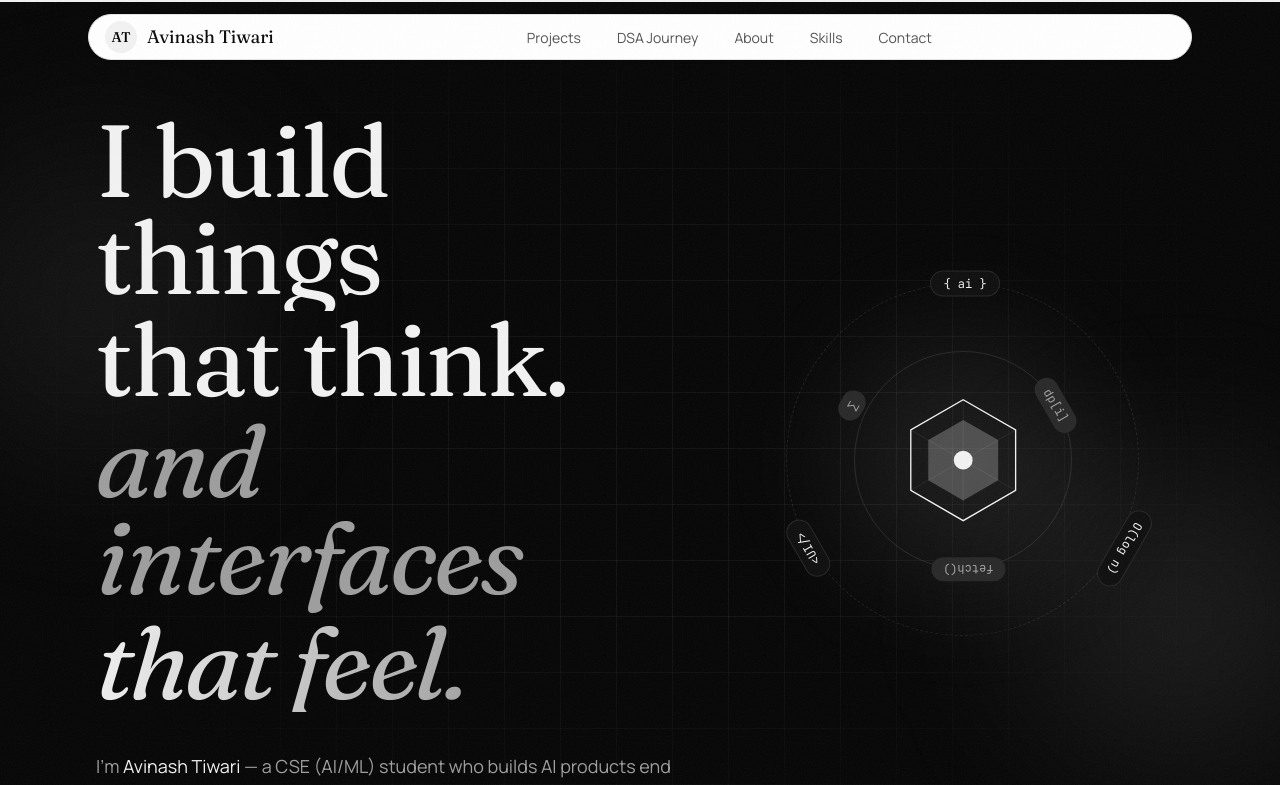
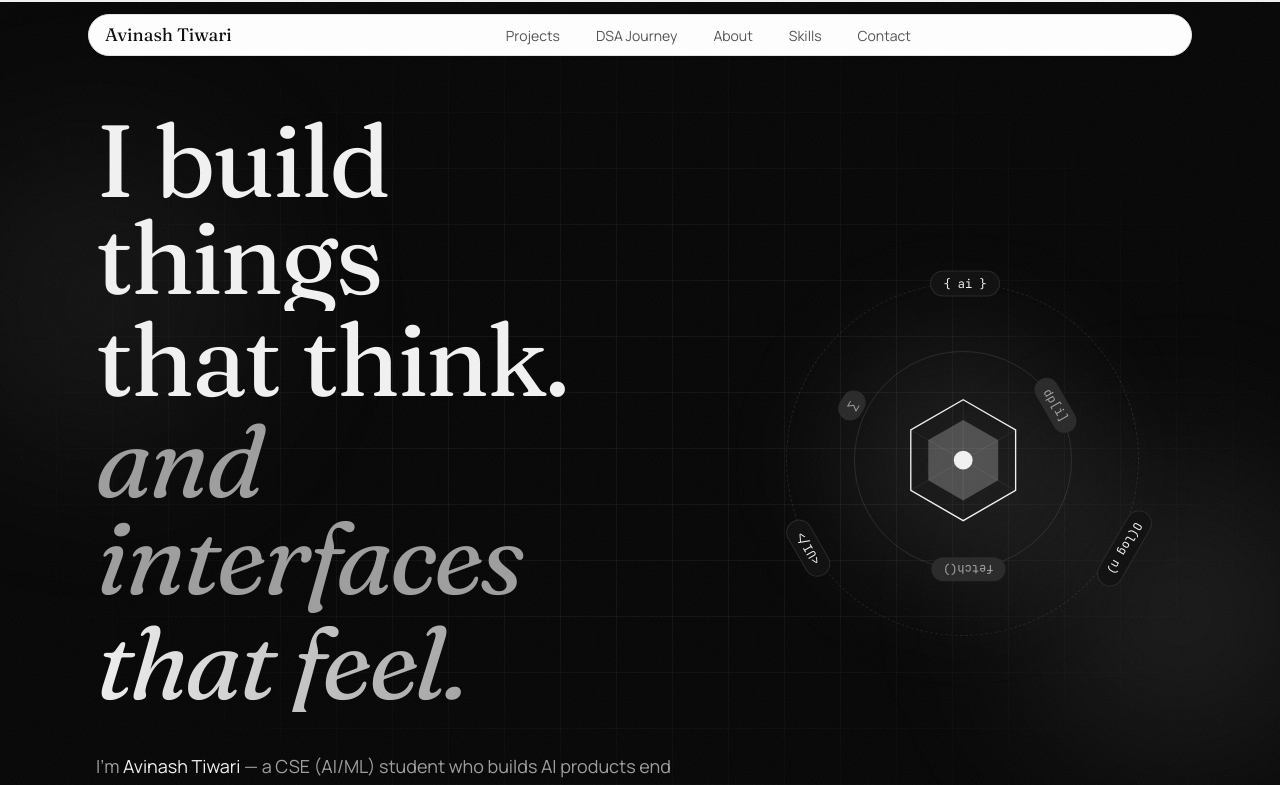
Before and after one commit to AVINASHTIWARI14/portfolio, a React (Vite) app: page / in a window 1280 px wide. Shown: the top 785 px of the page. Built offline with nearby package versions, Linux system fonts and the light colour scheme.

Commit message:
Remove AT initials from navbar

```diff
--- a/src/components/portfolio/Nav.tsx
+++ b/src/components/portfolio/Nav.tsx
@@ -39,9 +39,6 @@ export function Nav() {
           className="flex items-center justify-between rounded-full border border-neutral-200 bg-white py-1.5 pl-4 pr-1.5 text-neutral-950 shadow-sm"
         >
           <a href="#top" className="flex items-center gap-2.5" aria-label="Avinash Tiwari — home">
-            <span className="grid h-8 w-8 place-items-center rounded-full bg-lime font-display text-sm font-semibold text-primary-foreground">
-              AT
-            </span>
             <span className="hidden font-display text-lg sm:inline">Avinash Tiwari</span>
           </a>
           <ul className="hidden items-center gap-1 md:flex">
```
